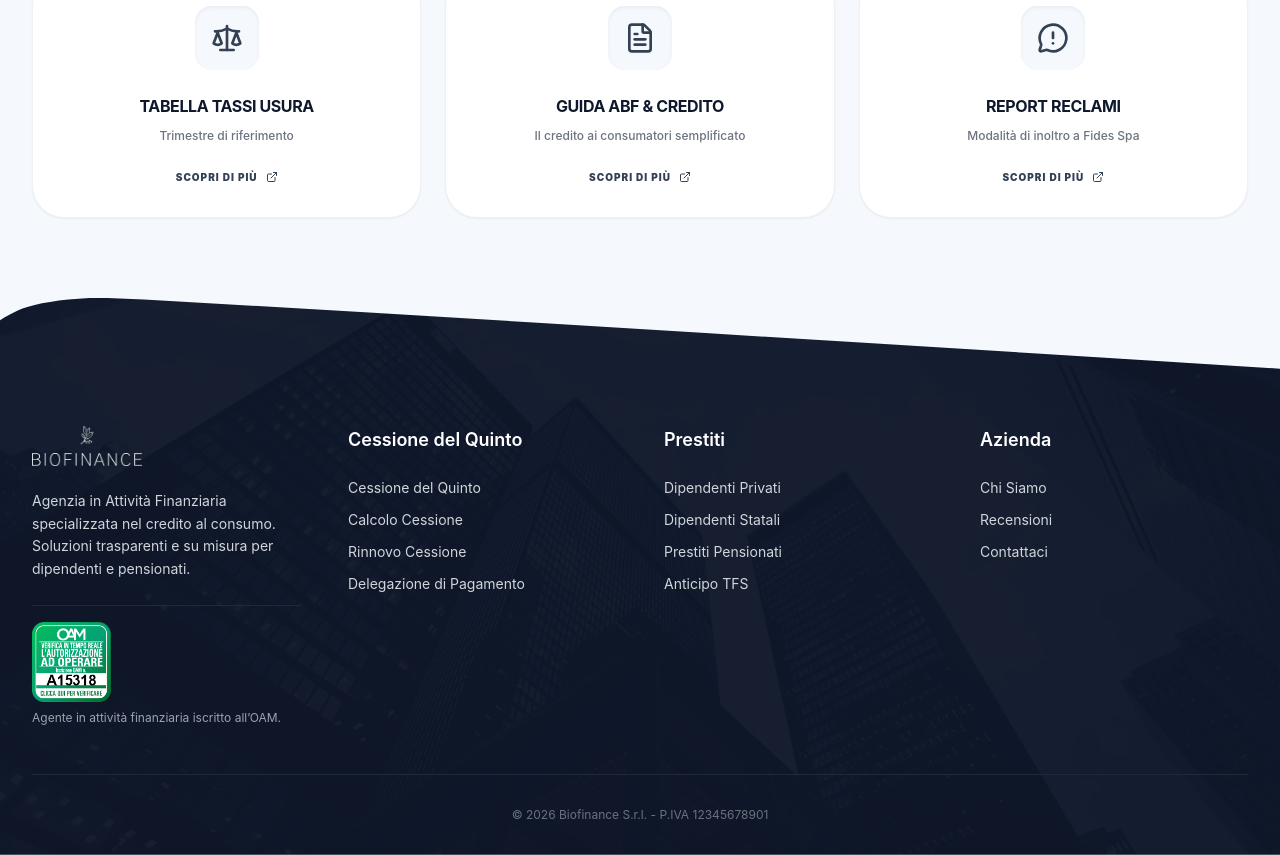
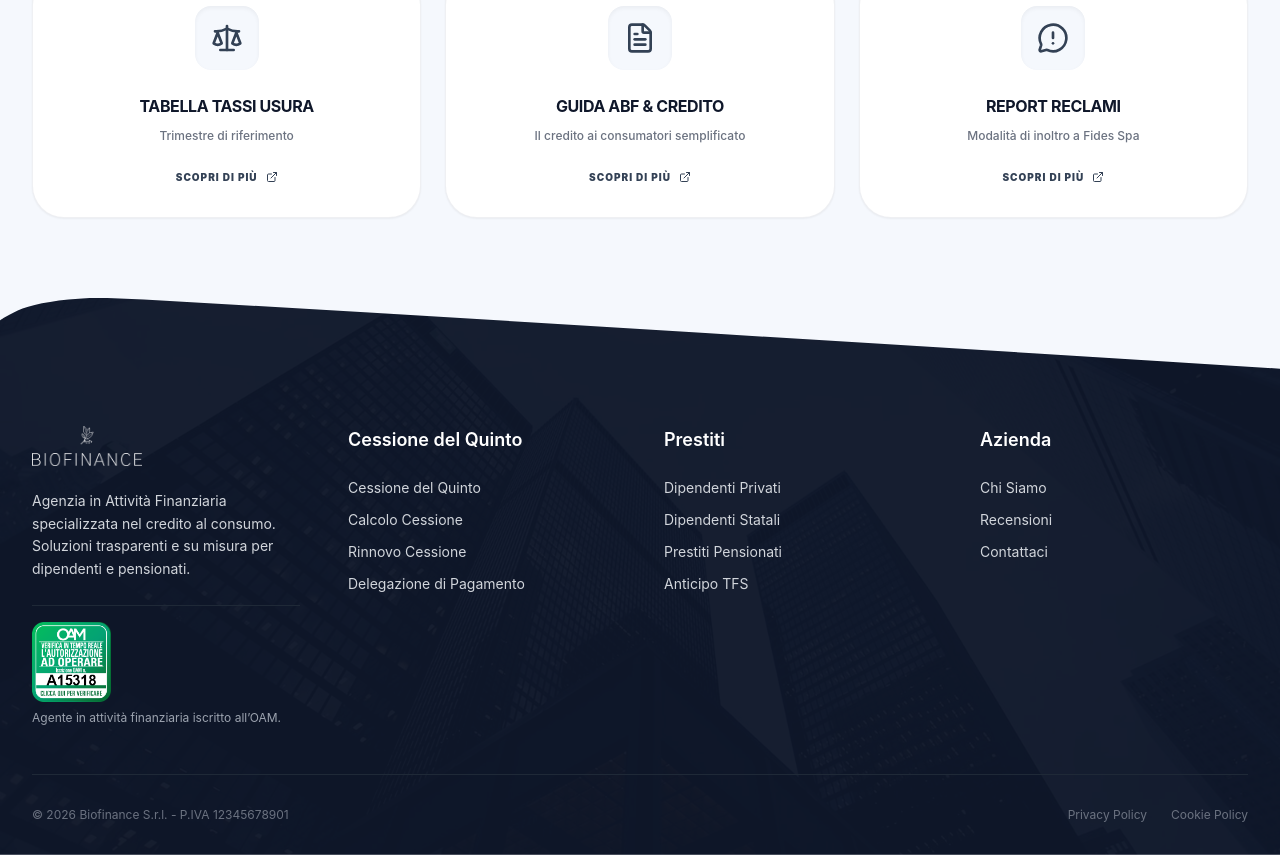
Before and after one commit to maddl-team/biofinance, a Next.js app: page / in a window 1280 px wide. Shown: the part 4817-5672 px from the top of the page. Built offline with nearby package versions, Linux system fonts and the light colour scheme.

Commit message:
inserita privacy e cookie policy footer

```diff
--- a/src/components/layout/Footer.tsx
+++ b/src/components/layout/Footer.tsx
@@ -95,8 +95,26 @@ const Footer: React.FC = () => {
                     </div>
                 </div>
 
-                <div className="border-t border-gray-800 pt-8 text-center text-xs text-gray-500">
+                <div className="border-t border-gray-800 pt-8 flex flex-col md:flex-row justify-between items-center gap-4 text-xs text-gray-500">
                     <p>&copy; {new Date().getFullYear()} Biofinance S.r.l. - P.IVA 12345678901</p>
+                    <div className="flex gap-6">
+                        <a
+                            href="https://www.iubenda.com/privacy-policy/77015066/full-legal"
+                            target="_blank"
+                            rel="noopener noreferrer"
+                            className="hover:text-white transition-colors"
+                        >
+                            Privacy Policy
+                        </a>
+                        <a
+                            href="https://www.iubenda.com/privacy-policy/77015066/cookie-policy"
+                            target="_blank"
+                            rel="noopener noreferrer"
+                            className="hover:text-white transition-colors"
+                        >
+                            Cookie Policy
+                        </a>
+                    </div>
                 </div>
             </div>
         </footer>
```
